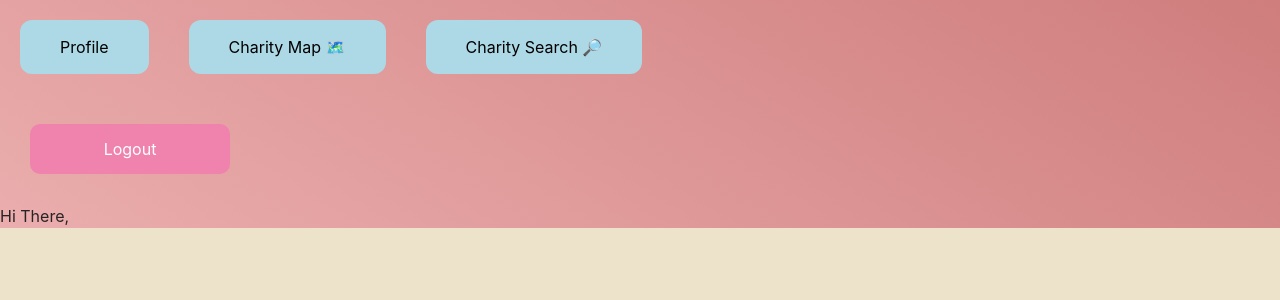
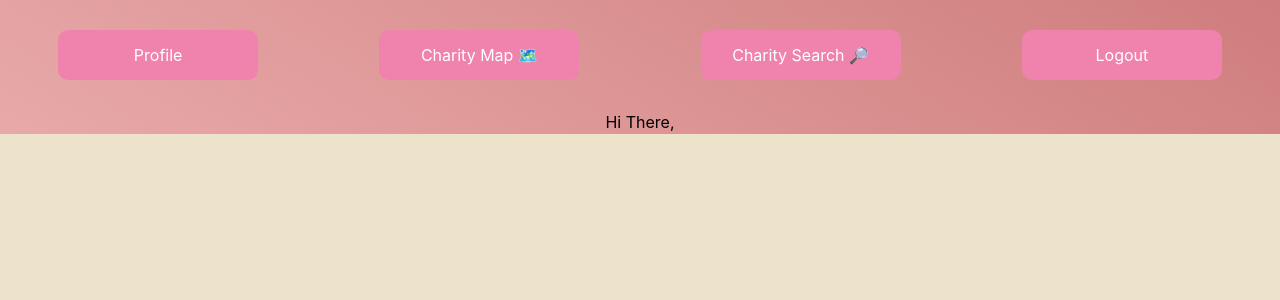
Before and after one commit to TonyTran03/Sharity, a Next.js app in the folder sharity/: page /profile in a window 1280 px wide. Shown: the top 300 px of the page. Built offline with nearby package versions, Linux system fonts and the light colour scheme.

Commit message:
formatted the nav bar buttons

```diff
--- /dev/null
+++ b/sharity/app/components/NavBarButton.js
@@ -0,0 +1,20 @@
+import Link from "next/link";
+import "../globals.css";
+
+
+function MatchingButton({link, full, onclick, type, children}) {
+
+    let className = "matching-button" + (full ? " matching-button-full" : "");
+
+    return (
+
+        link ?
+            <Link className={className} href={link}>
+                {children}
+            </Link>
+            :
+            <button className={className} type={type} onClick={onclick}>{children}</button>
+    );
+}
+
+export default MatchingButton;
--- a/sharity/app/components/Navbar.jsx
+++ b/sharity/app/components/Navbar.jsx
@@ -1,28 +1,16 @@
 import React from 'react';
 import MatchingButton from './MatchingButton';
+import NavBarButton from './NavBarButton';
 import "../globals.css";
 import Link from 'next/link';
 
 const Navbar = () => {
   return (
     <div className="relative">
-      <div className="navbar bg-base-100 flex items-center p-10">
-        <div className="flex-1 flex justify-center space-x-10">
-
-          <Link href="/profile">
-          <button className="button">Profile</button>
-          </Link>
-          <button className="button">Charity Map 🗺️</button>
-
-
-          <button className="button">Charity Search 🔎</button>
-          <div className="fixed top-10 right-10 flex justify-center space-x-10 z-50">
-        <MatchingButton link="/api/auth/logout">Logout</MatchingButton>
-        </div>
-
-      </div>
-      </div>
-
+      <NavBarButton link="/profile">Profile</NavBarButton>
+      <NavBarButton link="/map">Charity Map 🗺️</NavBarButton>
+      <NavBarButton link = "/search">Charity Search 🔎</NavBarButton>
+      <MatchingButton link="/api/auth/logout">Logout</MatchingButton>
     </div>
   );
 };
--- a/sharity/app/globals.css
+++ b/sharity/app/globals.css
@@ -25,12 +25,10 @@
 
 .dashboard {
   display: flex;
-  background-color: white;
   justify-content: center;
   flex-direction: column;
   align-items: center;
 }
-
 
 .signup-prompt {
   background-color: white;
@@ -42,6 +40,7 @@
   display: flex;
   flex-direction: column;
   align-items: center;
+  justify-content: center;
 }
 
 form {
@@ -61,7 +60,6 @@ input {
   padding: 0px 5px;
   margin: 10px auto;
 }
-
 body {
   margin: 0;
   font-family: -apple-system, BlinkMacSystemFont, "Segoe UI", "Roboto",
@@ -77,25 +75,22 @@ body {
   background-attachment: fixed;
 }
 
-.button {
-  background-color: #ADD8E6; /* Green background */
-  border: none; /* Remove borders */
-  color: white; /* White text */
-  padding: 15px 40px; /* Some padding */
-  color: black;
-  text-align: center; /* Centered text */
-  text-decoration: none; /* Remove underline */
-  display: inline-block; /* Make the button inline element */
-  font-size: 16px; /* Increase font size */
-  margin: 20px 20px; /* Some margin */
-  cursor: pointer; /* Pointer/hand icon on hover */
-  border-radius: 12px; /* Rounded corners */
-  transition-duration: 0.4s; /* 0.4 seconds transition effect to hover state */
+button {
+  font-size: 15px;
 }
 
 code {
   font-family: source-code-pro, Menlo, Monaco, Consolas, "Courier New",
       monospace;
+}
+
+h1 {
+  color: #000000;
+  text-align: center;
+  display: flex;
+  align-items: center;
+  justify-content: center;
+  transition: all 0.1s;
 }
 
 .matching-button {
@@ -111,17 +106,63 @@ code {
   align-items: center;
   justify-content: center;
   transition: all 0.1s;
-  margin: 30px;
+  margin: 30px auto;
   border: none;
   cursor: pointer;
   max-width: 200px;
 }
 
 .matching-button:hover {
-  background-color: #73932e;
+  background-color: #f0a6c6;
 }
 
 .matching-button-full {
   width: 80%;
   max-width: 600px;
+  align-items: center;
+  justify-content: center;
+  display: flex;
 }
+
+
+.navbar-button-container{
+  display: flex;
+  gap: 10px;
+  justify-content: flex-start;
+  padding: 20px;
+}
+
+.navbar-button {
+  background-color: #EF83AD;
+  width: 200px;
+  height: 50px;
+  min-height: 40px;
+  border-radius: 10px;
+  margin: 20px;
+  color: white;
+  text-decoration: none;
+  text-align: center;
+  display: flex;
+  align-items: center;
+  justify-content: center;
+  transition: all 0.1s;
+  margin: 30px auto;
+  border: none;
+  cursor: pointer;
+}
+
+.navbar-button:hover {
+  background-color: #f0a6c6;
+}
+
+.navbar-button-full {
+  width: 80%;
+  max-width: 600px;
+}
+
+.relative {
+  display: flex; /* Enables flexbox layout */
+  gap: 5px; /* Optional: Adds space between buttons */
+  justify-content: flex-start; /* Aligns items to the start of the container */
+  padding: 0px; /* Optional: Adds padding around the container */
+}
```
